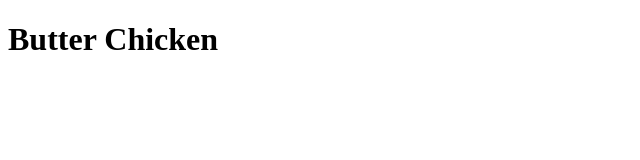
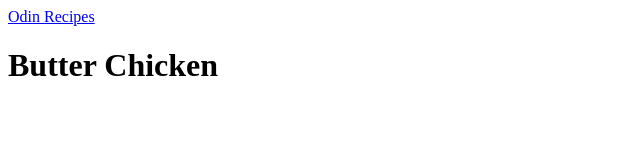
Before and after one commit to braventandel/odin-recipes, a plain HTML site: page recipes/butter_chicken.html in a window 1280 px wide. Shown: the whole page, without its empty margins (0-640 px from the left). Drawn offline with Linux system fonts and the light colour scheme.

```diff
--- a/recipes/butter_chicken.html
+++ b/recipes/butter_chicken.html
@@ -10,6 +10,7 @@
 <body>
 
     <header>
+        <nav><a href="/index.html">Odin Recipes</a></nav>
         <h1>Butter Chicken</h1>
     </header>
 
```
Also changed, not shown: recipes/chicken_biryani.html (+1 -2 lines), recipes/pav_bhaji.html (+1 -2 lines), img/butter_chicken_2048x1369.jpg (added), img/chicken_biryani_3000x1681.jpg (added), img/pav_bhaji_3999x2668.jpg (added), 3 other files.
